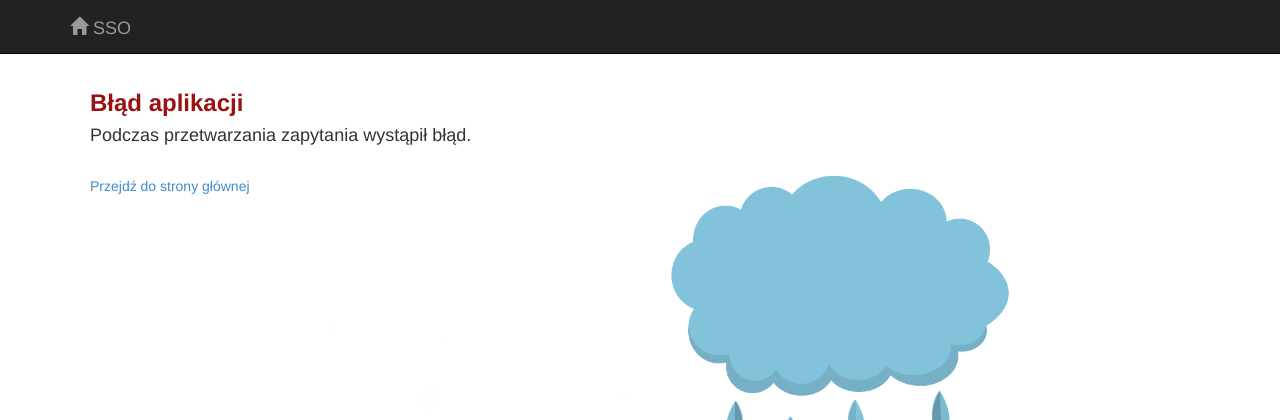
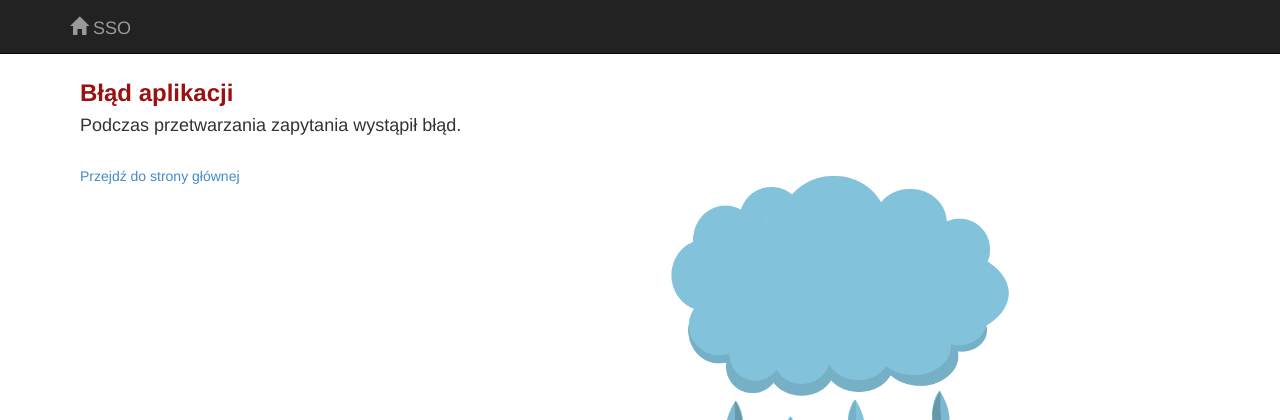
Before and after one commit to gradzka/SoftwareMonitoringSystem, an ASP.NET MVC app: page /Home/Error in a window 1280 px wide. Shown: the top 420 px of the page. Run offline with ASP.NET Core 8 and stand-ins for ASP.NET MVC 5, Linux system fonts and the light colour scheme; the project's own start-up code is not run, and a stand-in starts its controllers and pages; some libraries are stand-ins or nearby versions.

Commit message:
Poprawki

```diff
--- a/SoftwareMonitoringSystem/SoftwareMonitoringSystem/Views/DevMGMT/DevManagement.cshtml
+++ b/SoftwareMonitoringSystem/SoftwareMonitoringSystem/Views/DevMGMT/DevManagement.cshtml
@@ -254,10 +254,12 @@
                         else {
                             document.location.href = "/";
                         }
+                        document.getElementsByName("RDev")[0].click()
                     })
                     .fail(function (jqxhr, status, error) {
                         $("#alertErrorDevice")[0].innerHTML = 'Uwaga! '.bold() + "Spróbuj ponownie (błąd wewnętrzny aplikacji)";
                         $("#alertErrorDevice").show();
+                        document.getElementsByName("RDev")[0].click()
                     })
             })
 
--- a/SoftwareMonitoringSystem/SoftwareMonitoringSystem/Views/Shared/Error.cshtml
+++ b/SoftwareMonitoringSystem/SoftwareMonitoringSystem/Views/Shared/Error.cshtml
@@ -11,7 +11,7 @@
 }
 
 <div style="height: 170px;">
-    <div style=" padding:20px;">
+    <div style=" padding:10px;">
         <h3 style="color:#9a1111"><b>Błąd aplikacji</b></h3>
         <h4>Podczas przetwarzania zapytania wystąpił błąd.</h4>
         <br />
```
